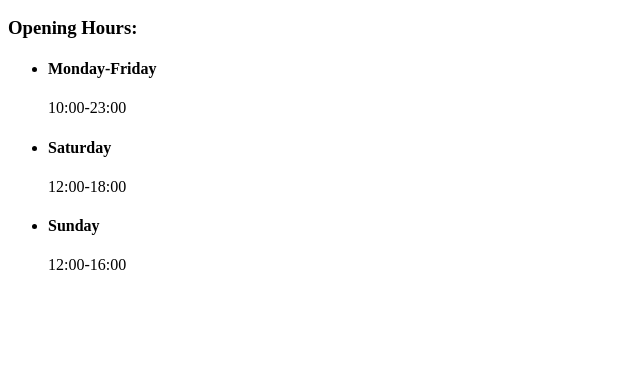
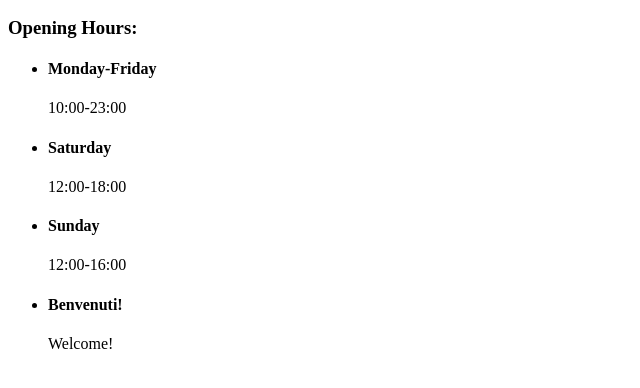
Before and after one commit to Taumich/ItalianRestaurant, a plain HTML site: page index.html in a window 1280 px wide. Shown: the part 116-504 px from the top of the page, without its empty margins (0-640 px from the left). Drawn offline with Linux system fonts and the light colour scheme.

Commit message:
update index

```diff
--- a/index.html
+++ b/index.html
@@ -35,6 +35,10 @@
                     <h4>Sunday</h4>
                     <p>12:00-16:00</p>
                 </li>
+                 <li>
+                    <h4>Benvenuti!</h4>
+                    <p>Welcome!</p>
+                </li>
             </ul>
 
         </div>
```
